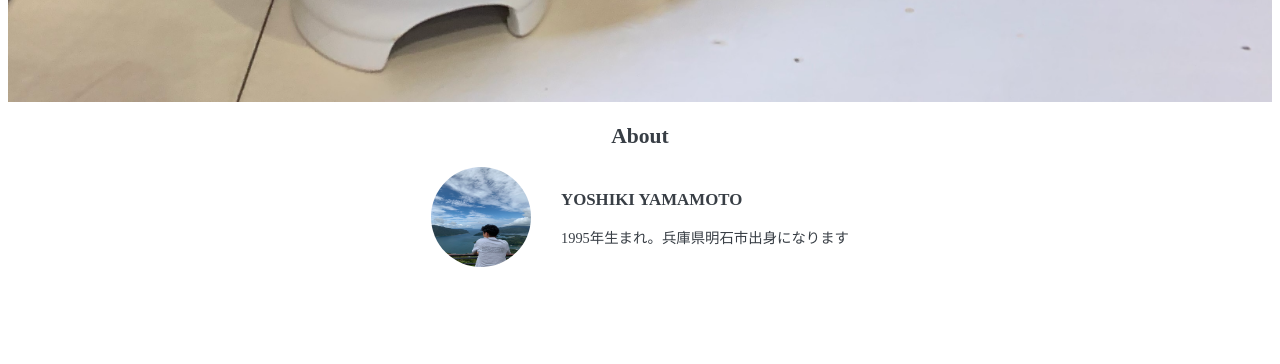
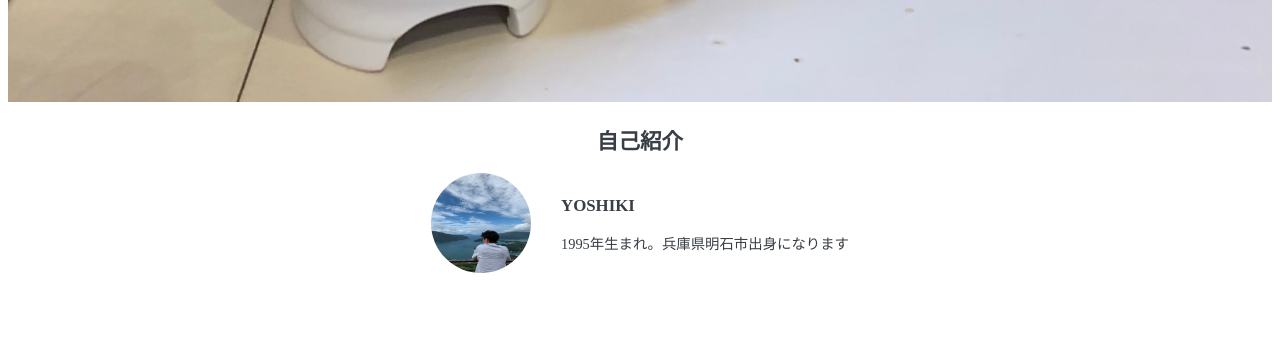
Before and after one commit to yamayoshi113/comp01, a plain HTML site: page index.html in a window 1280 px wide. Shown: the part 960-1324 px from the top of the page. Drawn offline with Linux system fonts and the light colour scheme.

Commit message:
自己紹介を変更 git commit -m自己紹介を変更

```diff
--- a/index.html
+++ b/index.html
@@ -34,12 +34,12 @@
 <!-- セクション１開始 -->
 <section id="about" class="wrapper">
 <h2 class="section-title">
-    About
+    自己紹介
 </h2>
 <div class="content">
     <img src="img/IMG-2327.JPG" alt="プロフィール写真">
     <div class="text">
-        <h3 class="content-title">YOSHIKI YAMAMOTO</h3>
+        <h3 class="content-title">YOSHIKI</h3>
         <p>1995年生まれ。兵庫県明石市出身になります</p>
     </div>
 </div>
```
